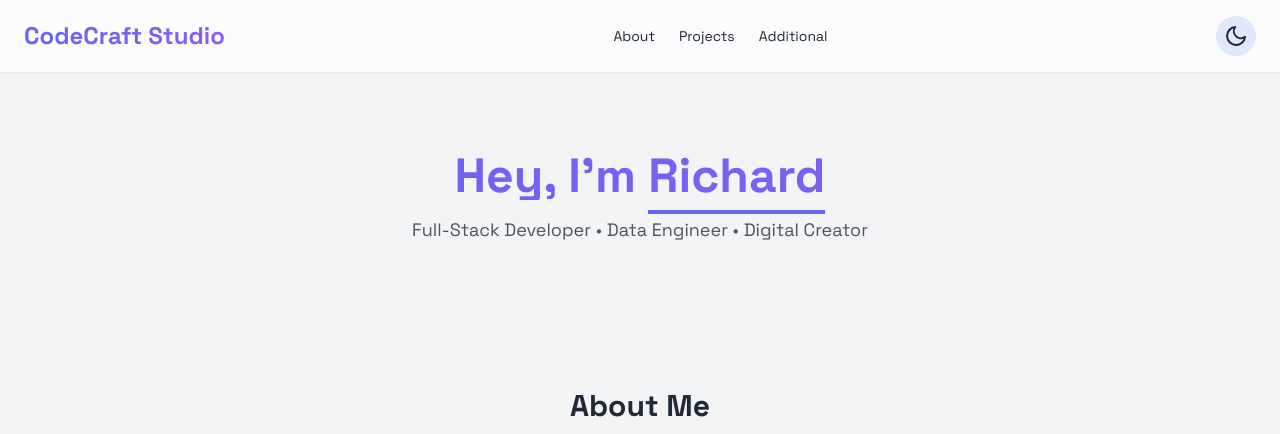
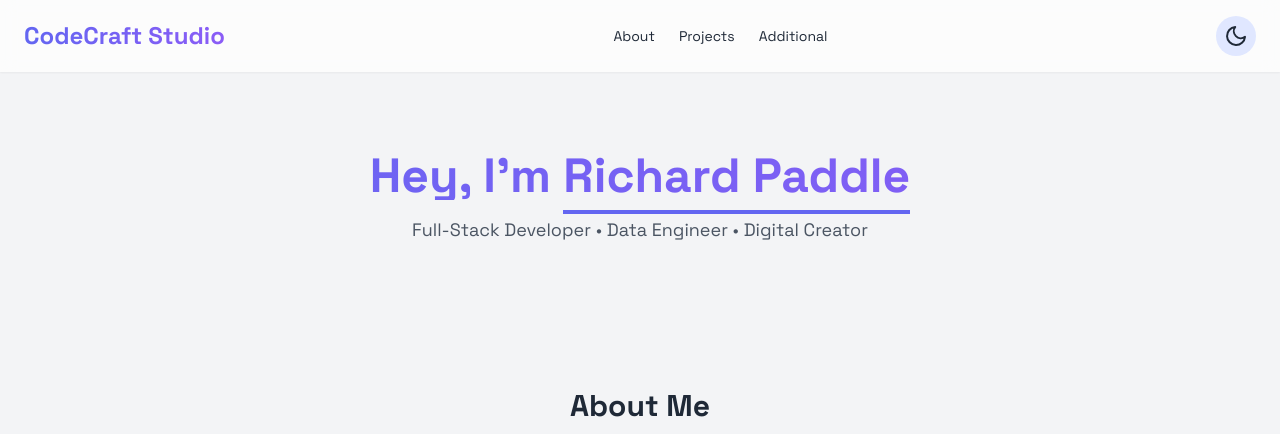
Before and after one commit to Nyxz1828/Personal_Website, a plain HTML site: page index.html in a window 1280 px wide. Shown: the top 434 px of the page. Drawn offline with nearby package versions, Linux system fonts and the light colour scheme.

Commit message:
test commit

```diff
--- a/index.html
+++ b/index.html
@@ -42,7 +42,7 @@
 
   <!-- Hero -->
   <section class="text-center py-20">
-    <h2 class="text-5xl font-bold mb-4 gradient-text">Hey, I'm <span class="border-b-4 border-indigo-500 pb-1">Richard</span></h2>
+    <h2 class="text-5xl font-bold mb-4 gradient-text">Hey, I'm <span class="border-b-4 border-indigo-500 pb-1">Richard  Paddle</span></h2>
     <p class="text-lg text-gray-600 dark:text-gray-300">Full-Stack Developer • Data Engineer • Digital Creator</p>
   </section>
 
```
